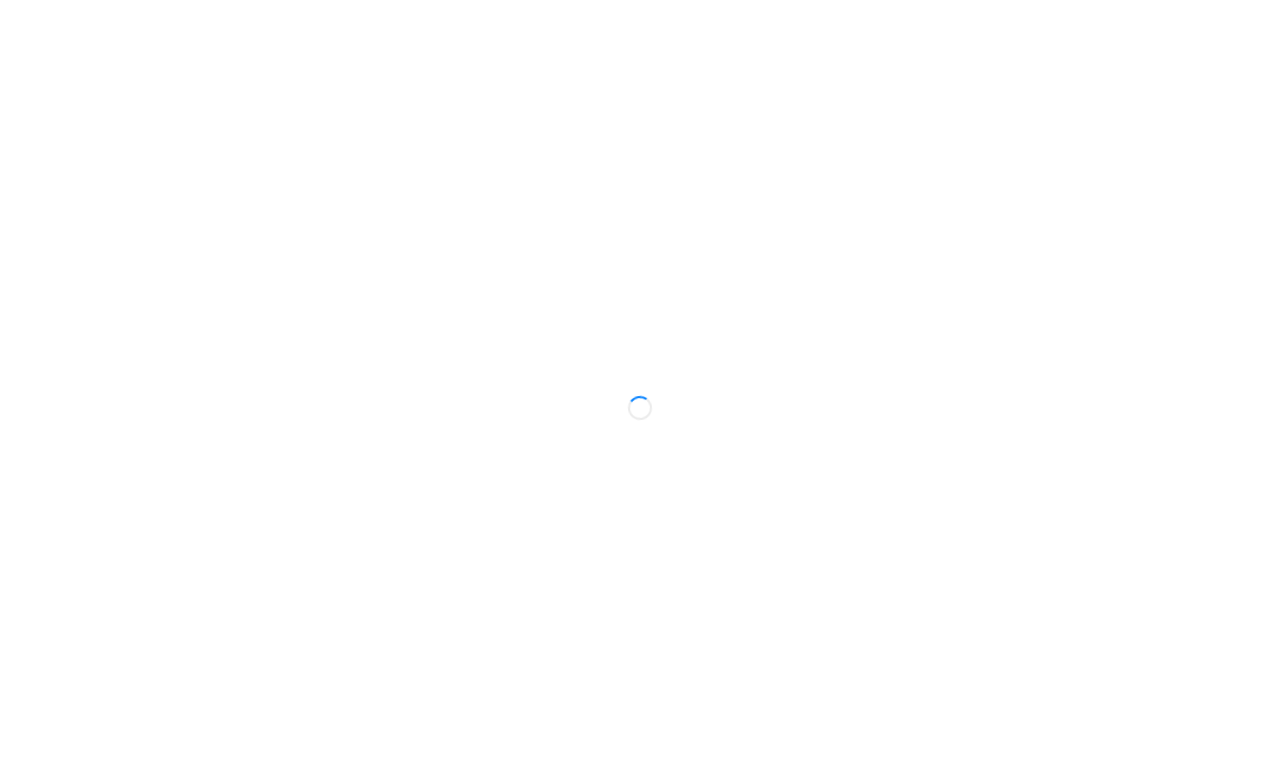
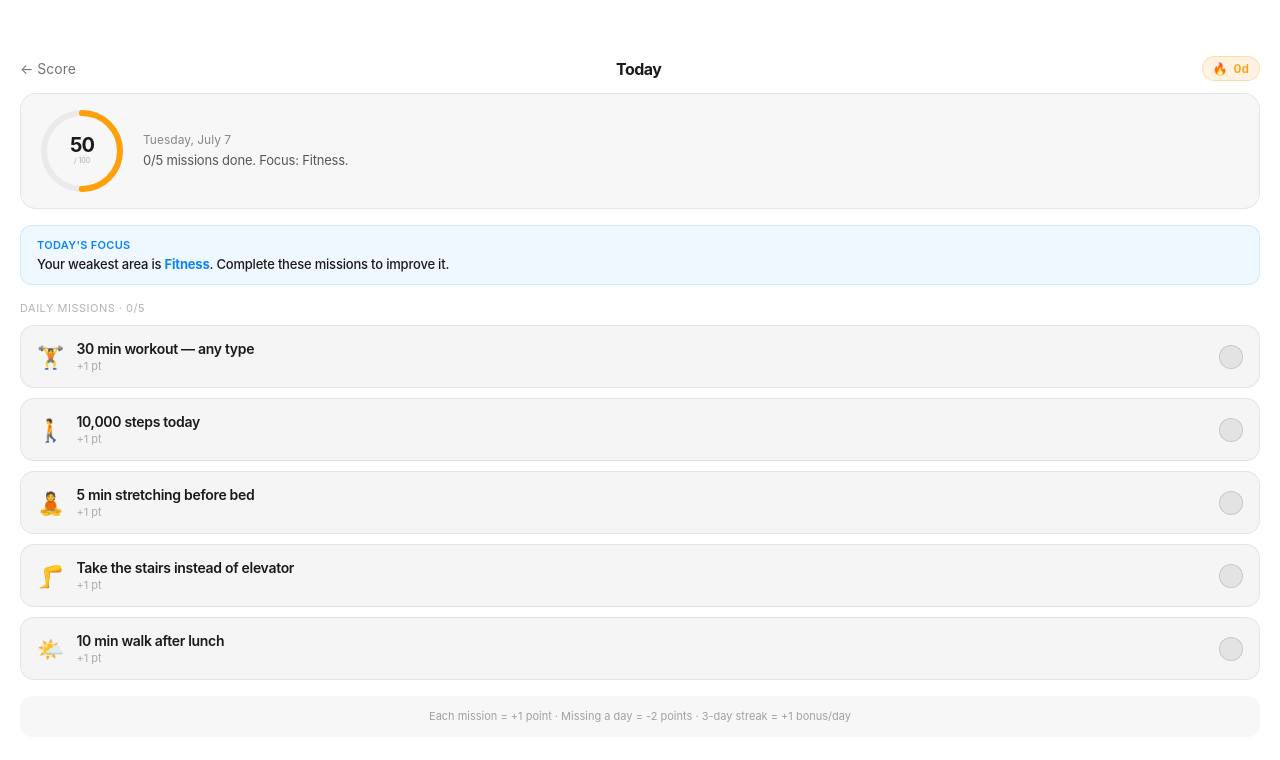
Before and after one commit to keyzersoze870/glowup-mvp, a Next.js app: page /today in a window 1280 px wide. Before the commit this address had no page. Shown: the top 760 px of the page. Built offline with nearby package versions, Linux system fonts and the light colour scheme; sample sign-in values are in the browser's storage; a web font is replaced by a local one.

Commit message:
static daily plan + score persistence

```diff
--- a/src/app/dashboard/page.tsx
+++ b/src/app/dashboard/page.tsx
@@ -256,6 +256,15 @@ export default function Dashboard() {
     setProfile(parsed)
     const result = calculateScore(parsed)
     setComputed(result)
+
+    // Save initial score if first time
+    if (!localStorage.getItem('glowup_live_score')) {
+      localStorage.setItem('glowup_live_score', JSON.stringify({
+        score: result.total,
+        lastDate: new Date().toDateString(),
+      }))
+      localStorage.setItem('glowup_score', JSON.stringify({ total: result.total }))
+    }
   }, [])
 
   if (!profile || !computed) return (
@@ -327,7 +336,7 @@ export default function Dashboard() {
           <p style={{ fontSize:13, color:'rgba(0,0,0,0.45)', letterSpacing:-0.2, lineHeight:1.5, maxWidth:280, textAlign:'center', margin:'0 auto 14px' }}>
             Start improving today by following the plan I created for you ⬇️
           </p>
-          <button onClick={() => setShowPaywall(true)}
+          <button onClick={() => router.push('/today')}
             style={{ padding:'11px 24px', background:BLUE, border:'none', borderRadius:12, color:'#FFFFFF', fontSize:13, fontWeight:600, cursor:'pointer', fontFamily:sf, letterSpacing:-0.2 }}>
             See my plan →
           </button>
@@ -364,7 +373,7 @@ export default function Dashboard() {
           })}
         </div>
 
-        <button onClick={() => setShowPaywall(true)}
+        <button onClick={() => router.push('/today')}
           style={{ width:'100%', padding:'14px', background:BLUE, border:'none', borderRadius:14, color:'#FFFFFF', fontSize:15, fontWeight:600, cursor:'pointer', fontFamily:sf, letterSpacing:-0.3, marginTop:16 }}>
           See my plan →
         </button>
--- a/src/app/today/page.tsx
+++ b/src/app/today/page.tsx
@@ -5,114 +5,191 @@ import { useRouter } from 'next/navigation'
 const sf = `-apple-system, BlinkMacSystemFont, 'SF Pro Display', 'Helvetica Neue', sans-serif`
 const BLUE = '#0A84FF'
 
-const CAT_ICONS: Record<string, string> = {
-  training: '🏋️', nutrition: '🥗', hydratation: '💧',
-  sommeil: '🌙', skincare: '✨', stress: '🧘'
-}
-const CAT_COLORS: Record<string, string> = {
-  training: '#FF9F0A', nutrition: '#30D158', hydratation: BLUE,
-  sommeil: '#BF5AF2', skincare: '#64D2FF', stress: '#FF453A'
+// ─── MISSION TEMPLATES BY WEAK CATEGORY ───
+const MISSION_BANK: Record<string, Array<{id: string, text: string, icon: string, cat: string}>> = {
+  fitness: [
+    { id:'f1', text:'30 min workout — any type', icon:'🏋️', cat:'fitness' },
+    { id:'f2', text:'10,000 steps today', icon:'🚶', cat:'fitness' },
+    { id:'f3', text:'5 min stretching before bed', icon:'🧘', cat:'fitness' },
+    { id:'f4', text:'Take the stairs instead of elevator', icon:'🦵', cat:'fitness' },
+    { id:'f5', text:'10 min walk after lunch', icon:'🌤️', cat:'fitness' },
+  ],
+  sleep: [
+    { id:'s1', text:'In bed by 10:30pm tonight', icon:'🛏️', cat:'sleep' },
+    { id:'s2', text:'No screen 30 min before bed', icon:'📵', cat:'sleep' },
+    { id:'s3', text:'No caffeine after 2pm', icon:'☕', cat:'sleep' },
+    { id:'s4', text:'7+ hours of sleep tonight', icon:'🌙', cat:'sleep' },
+    { id:'s5', text:'5 min breathing exercise before bed', icon:'🫁', cat:'sleep' },
+  ],
+  nutrition: [
+    { id:'n1', text:'Eat a balanced meal with protein + veggies', icon:'🥗', cat:'nutrition' },
+    { id:'n2', text:'No processed food today', icon:'🚫', cat:'nutrition' },
+    { id:'n3', text:'Eat a fruit or vegetable snack', icon:'🍎', cat:'nutrition' },
+    { id:'n4', text:'Cook one meal from scratch', icon:'👩‍🍳', cat:'nutrition' },
+    { id:'n5', text:'No sugary drinks today', icon:'🥤', cat:'nutrition' },
+  ],
+  water: [
+    { id:'w1', text:'Drink 8 cups of water today', icon:'💧', cat:'water' },
+    { id:'w2', text:'Start the morning with a full glass', icon:'🌅', cat:'water' },
+    { id:'w3', text:'Carry a water bottle all day', icon:'🫗', cat:'water' },
+    { id:'w4', text:'Drink a glass before each meal', icon:'🥛', cat:'water' },
+    { id:'w5', text:'Replace one soda or coffee with water', icon:'♻️', cat:'water' },
+  ],
+  stress: [
+    { id:'st1', text:'5 min meditation or deep breathing', icon:'🧘', cat:'stress' },
+    { id:'st2', text:'Write 3 things you are grateful for', icon:'📝', cat:'stress' },
+    { id:'st3', text:'Take a 10 min break with no phone', icon:'📵', cat:'stress' },
+    { id:'st4', text:'Go outside for fresh air for 15 min', icon:'🌿', cat:'stress' },
+    { id:'st5', text:'Listen to calming music for 10 min', icon:'🎵', cat:'stress' },
+  ],
+  skincare: [
+    { id:'sk1', text:'Morning skincare routine (cleanse + moisturize)', icon:'🧴', cat:'skincare' },
+    { id:'sk2', text:'Apply SPF before going outside', icon:'☀️', cat:'skincare' },
+    { id:'sk3', text:'Evening skincare routine (cleanse + treat)', icon:'✨', cat:'skincare' },
+    { id:'sk4', text:'Don\'t touch your face today', icon:'🙅', cat:'skincare' },
+    { id:'sk5', text:'Change your pillowcase', icon:'🛏️', cat:'skincare' },
+  ],
+  bmi: [
+    { id:'b1', text:'30 min of cardio (walk, run, bike)', icon:'🏃', cat:'bmi' },
+    { id:'b2', text:'Eat a high-protein meal', icon:'🍗', cat:'bmi' },
+    { id:'b3', text:'No snacking after 8pm', icon:'🕗', cat:'bmi' },
+    { id:'b4', text:'Track your meals today', icon:'📋', cat:'bmi' },
+    { id:'b5', text:'Drink water instead of snacking', icon:'💧', cat:'bmi' },
+  ],
 }
 
-function getHour() { return new Date().getHours() }
-function isMorning() { return getHour() < 14 }
-function isEvening() { return getHour() >= 18 }
+// ─── SCORE PERSISTENCE ───
+function getStoredScore(): { score: number, lastDate: string } {
+  const raw = localStorage.getItem('glowup_live_score')
+  if (raw) return JSON.parse(raw)
+  // First time: use onboarding score
+  const onboardingScore = localStorage.getItem('glowup_score')
+  if (onboardingScore) {
+    const parsed = JSON.parse(onboardingScore)
+    return { score: parsed.total || 50, lastDate: new Date().toDateString() }
+  }
+  return { score: 50, lastDate: new Date().toDateString() }
+}
+
+function saveScore(score: number) {
+  localStorage.setItem('glowup_live_score', JSON.stringify({
+    score: Math.max(0, Math.min(100, score)),
+    lastDate: new Date().toDateString(),
+  }))
+}
+
+function applyDayPenalty(stored: { score: number, lastDate: string }): number {
+  const today = new Date().toDateString()
+  if (stored.lastDate === today) return stored.score
+  // Days missed = penalty
+  const last = new Date(stored.lastDate)
+  const now = new Date()
+  const diffDays = Math.floor((now.getTime() - last.getTime()) / (1000 * 60 * 60 * 24))
+  const penalty = Math.min(diffDays * 2, 15) // Max -15 for missing days
+  const newScore = Math.max(0, stored.score - penalty)
+  saveScore(newScore)
+  return newScore
+}
 
 export default function TodayPage() {
   const router = useRouter()
   const [profile, setProfile] = useState<any>(null)
-  const [score, setScore] = useState<any>(null)
-  const [missions, setMissions] = useState<any[]>([])
-  const [messageMatin, setMessageMatin] = useState('')
+  const [weakest, setWeakest] = useState('fitness')
+  const [missions, setMissions] = useState<typeof MISSION_BANK['fitness']>([])
   const [checked, setChecked] = useState<Record<string, boolean>>({})
-  const [liveScore, setLiveScore] = useState(0)
+  const [liveScore, setLiveScore] = useState(50)
   const [streak, setStreak] = useState(0)
-  const [loading, setLoading] = useState(true)
   const [scoreVariation, setScoreVariation] = useState(0)
-  const [eveningMessage, setEveningMessage] = useState('')
 
   useEffect(() => {
     const p = localStorage.getItem('glowup_profile')
-    const s = localStorage.getItem('glowup_score')
+    if (!p) { router.push('/onboarding'); return }
+    const parsed = JSON.parse(p)
+    setProfile(parsed)
+
+    // Calculate weakest from profile
+    const calculateWeakest = () => {
+      const scores: Record<string, number> = {
+        fitness: parsed.sport === '5+' ? 20 : parsed.sport === '3-4' ? 15 : parsed.sport === '1-2' ? 8 : 0,
+        sleep: parsed.sleep === '7-8' ? 18 : parsed.sleep === '8+' ? 14 : parsed.sleep === '5-6' ? 6 : 0,
+        nutrition: parsed.nutrition === 'excellent' ? 18 : parsed.nutrition === 'good' ? 14 : parsed.nutrition === 'average' ? 7 : 0,
+        water: parsed.eau === '2+' ? 12 : parsed.eau === '1.5-2' ? 9 : parsed.eau === '1-1.5' ? 4 : 0,
+        stress: parsed.stress === 'low' ? 14 : parsed.stress === 'moderate' ? 10 : parsed.stress === 'high' ? 4 : 0,
+        skincare: parsed.skincare === 'complete' ? 10 : parsed.skincare === 'basic' ? 5 : 0,
+      }
+      const maxes: Record<string, number> = { fitness:20, sleep:18, nutrition:18, water:12, stress:14, skincare:10 }
+      let w = 'fitness', wr = 1
+      for (const [k, v] of Object.entries(scores)) {
+        const r = v / maxes[k]
+        if (r < wr) { wr = r; w = k }
+      }
+      return w
+    }
+
+    const weak = calculateWeakest()
+    setWeakest(weak)
+
+    // Load missions for weakest category
+    const todayMissions = MISSION_BANK[weak] || MISSION_BANK.fitness
+    setMissions(todayMissions)
+
+    // Load score with day penalty
+    const stored = getStoredScore()
+    const currentScore = applyDayPenalty(stored)
+    setLiveScore(currentScore)
+
+    // Load streak
     const st = localStorage.getItem('glowup_streak')
-    const todayMissions = localStorage.getItem('glowup_missions_today')
-    const todayDate = localStorage.getItem('glowup_missions_date')
-    const today = new Date().toDateString()
-    const yesterdayCompleted = Number(localStorage.getItem('glowup_completed_yesterday') || 0)
-
-    if (!p || !s) { router.push('/onboarding'); return }
-
-    const parsedProfile = JSON.parse(p)
-    const parsedScore = JSON.parse(s)
-    setProfile(parsedProfile)
-    setScore(parsedScore)
-    setLiveScore(parsedScore.total)
     setStreak(st ? Number(st) : 0)
 
-    // Charger missions du jour ou en générer de nouvelles
-    if (todayMissions && todayDate === today) {
-      setMissions(JSON.parse(todayMissions))
-      setMessageMatin(localStorage.getItem('glowup_message_matin') || '')
-      setLoading(false)
+    // Restore today's checked missions
+    const savedChecked = localStorage.getItem('glowup_checked_today')
+    const savedDate = localStorage.getItem('glowup_checked_date')
+    if (savedChecked && savedDate === new Date().toDateString()) {
+      setChecked(JSON.parse(savedChecked))
     } else {
-      // Générer nouvelles missions
-      fetch('/api/daily-missions', {
-        method: 'POST',
-        headers: { 'Content-Type': 'application/json' },
-        body: JSON.stringify({ profile: parsedProfile, score: parsedScore, completedYesterday: yesterdayCompleted })
-      }).then(r => r.json()).then(data => {
-        if (data.success) {
-          setMissions(data.missions)
-          setMessageMatin(data.message_matin)
-          localStorage.setItem('glowup_missions_today', JSON.stringify(data.missions))
-          localStorage.setItem('glowup_missions_date', today)
-          localStorage.setItem('glowup_message_matin', data.message_matin)
-        }
-        setLoading(false)
-      }).catch(() => setLoading(false))
-    }
-
-    // Restaurer état des cases cochées
-    const savedChecked = localStorage.getItem('glowup_checked_today')
-    if (savedChecked && todayDate === today) {
-      setChecked(JSON.parse(savedChecked))
+      // New day, reset checks
+      localStorage.removeItem('glowup_checked_today')
     }
   }, [])
 
-  const toggleMission = (id: string, points: number) => {
+  const toggleMission = (id: string) => {
     const newChecked = { ...checked, [id]: !checked[id] }
     setChecked(newChecked)
     localStorage.setItem('glowup_checked_today', JSON.stringify(newChecked))
+    localStorage.setItem('glowup_checked_date', new Date().toDateString())
 
-    // Score monte/descend en temps réel
-    const delta = newChecked[id] ? points : -points
-    setLiveScore(s => Math.max(0, Math.min(100, s + delta)))
+    const delta = newChecked[id] ? 1 : -1
+    const newScore = Math.max(0, Math.min(100, liveScore + delta))
+    setLiveScore(newScore)
     setScoreVariation(v => v + delta)
+    saveScore(newScore)
 
-    // Message du soir après avoir tout coché
+    // Check if all done
     const doneCount = Object.values(newChecked).filter(Boolean).length
     if (doneCount === missions.length) {
-      setEveningMessage('Toutes tes missions complétées 🎉 Ton score a progressé aujourd\'hui.')
-      // Sauvegarder streak
       const newStreak = streak + 1
       setStreak(newStreak)
       localStorage.setItem('glowup_streak', String(newStreak))
-      localStorage.setItem('glowup_completed_yesterday', String(doneCount))
     }
   }
 
   const doneCount = Object.values(checked).filter(Boolean).length
-  const totalPoints = missions.reduce((acc, m) => acc + (checked[m.id] ? m.points : 0), 0)
+  const allDone = doneCount === missions.length && missions.length > 0
 
-  if (!profile || !score) return (
+  if (!profile) return (
     <div style={{ height:'100svh', background:'#FFFFFF', display:'flex', alignItems:'center', justifyContent:'center' }}>
-      <div style={{ width:24, height:24, border:`2px solid rgba(0,0,0,0.08)`, borderTopColor:BLUE, borderRadius:'50%', animation:'spin 0.8s linear infinite' }} />
+      <div style={{ width:24, height:24, border:'2px solid rgba(0,0,0,0.08)', borderTopColor:BLUE, borderRadius:'50%', animation:'spin 0.8s linear infinite' }} />
       <style>{`@keyframes spin{to{transform:rotate(360deg)}}`}</style>
     </div>
   )
 
   const scoreColor = liveScore >= 70 ? '#30D158' : liveScore >= 45 ? '#FF9F0A' : '#FF453A'
   const circumference = 2 * Math.PI * 38
+  const weakLabels: Record<string, string> = {
+    fitness: 'Fitness', sleep: 'Sleep', nutrition: 'Nutrition',
+    water: 'Hydration', stress: 'Stress', skincare: 'Skincare', bmi: 'BMI'
+  }
 
   return (
     <main style={{ height:'100svh', background:'#FFFFFF', fontFamily:sf, overflow:'hidden', display:'flex', flexDirection:'column' }}>
@@ -123,16 +200,16 @@ export default function TodayPage() {
           style={{ background:'none', border:'none', color:'rgba(0,0,0,0.55)', fontSize:14, cursor:'pointer', fontFamily:sf }}>
           ← Score
         </button>
-        <span style={{ fontSize:16, fontWeight:700, color:'#1A1A1A', letterSpacing:-0.5 }}>Aujourd'hui</span>
+        <span style={{ fontSize:16, fontWeight:700, color:'#1A1A1A', letterSpacing:-0.5 }}>Today</span>
         <div style={{ display:'flex', alignItems:'center', gap:6, background:'rgba(255,149,10,0.12)', border:'0.5px solid rgba(255,149,10,0.25)', padding:'4px 10px', borderRadius:20 }}>
           <span style={{ fontSize:12 }}>🔥</span>
-          <span style={{ fontSize:12, fontWeight:600, color:'#FF9F0A' }}>{streak}j</span>
+          <span style={{ fontSize:12, fontWeight:600, color:'#FF9F0A' }}>{streak}d</span>
         </div>
       </nav>
 
       <div style={{ flex:1, overflowY:'auto', padding:'0 20px 40px' }}>
 
-        {/* SCORE DU JOUR */}
+        {/* SCORE + DATE */}
         <div style={{ display:'flex', alignItems:'center', gap:16, padding:'12px 16px', background:'rgba(0,0,0,0.03)', border:'0.5px solid rgba(0,0,0,0.07)', borderRadius:16, marginBottom:16 }}>
           <svg width={90} height={90} viewBox="0 0 90 90">
             <circle cx="45" cy="45" r="38" fill="none" stroke="rgba(0,0,0,0.05)" strokeWidth="6"/>
@@ -157,80 +234,76 @@ export default function TodayPage() {
               </div>
             )}
             <p style={{ fontSize:13, color:'rgba(0,0,0,0.65)', lineHeight:1.4, letterSpacing:-0.2 }}>
-              {messageMatin || (loading ? 'Generating your missions...' : 'Prêt pour aujourd\'hui ?')}
+              {allDone
+                ? 'All missions complete 🎉 Great job today!'
+                : `${doneCount}/${missions.length} missions done. Focus: ${weakLabels[weakest]}.`}
             </p>
-            {totalPoints > 0 && (
-              <p style={{ fontSize:11, color:BLUE, marginTop:4, fontWeight:600 }}>+{totalPoints} pts gagnés aujourd'hui</p>
-            )}
           </div>
         </div>
 
-        {/* MISSIONS DU JOUR */}
+        {/* FOCUS AREA */}
+        <div style={{ padding:'12px 16px', background:'rgba(10,132,255,0.06)', border:'0.5px solid rgba(10,132,255,0.15)', borderRadius:12, marginBottom:16 }}>
+          <p style={{ fontSize:11, color:BLUE, fontWeight:600, letterSpacing:0.3, textTransform:'uppercase', marginBottom:4 }}>Today's focus</p>
+          <p style={{ fontSize:13, color:'#1A1A1A', fontWeight:500, letterSpacing:-0.2 }}>
+            Your weakest area is <span style={{ color:BLUE, fontWeight:700 }}>{weakLabels[weakest]}</span>. Complete these missions to improve it.
+          </p>
+        </div>
+
+        {/* MISSIONS */}
         <p style={{ fontSize:11, color:'rgba(0,0,0,0.3)', letterSpacing:0.5, textTransform:'uppercase', marginBottom:10 }}>
-          Missions du jour · {doneCount}/{missions.length}
+          Daily missions · {doneCount}/{missions.length}
         </p>
 
-        {loading ? (
         <div style={{ display:'flex', flexDirection:'column', gap:10 }}>
-            {[1,2,3].map(i => (
-              <div key={i} style={{ height:72, background:'rgba(0,0,0,0.03)', borderRadius:14, animation:'pulse 1.5s ease-in-out infinite' }} />
-            ))}
+          {missions.map(m => {
+            const done = checked[m.id]
+            return (
+              <button key={m.id} onClick={() => toggleMission(m.id)}
+                style={{
+                  width:'100%', background: done ? 'rgba(48,209,88,0.08)' : 'rgba(0,0,0,0.04)',
+                  border:`0.5px solid ${done ? 'rgba(48,209,88,0.2)' : 'rgba(0,0,0,0.07)'}`,
+                  borderRadius:14, padding:'14px 16px', display:'flex', alignItems:'center', gap:12,
+                  cursor:'pointer', fontFamily:sf, transition:'all 0.15s', textAlign:'left',
+                }}>
+                <span style={{ fontSize:22, flexShrink:0 }}>{m.icon}</span>
+                <div style={{ flex:1 }}>
+                  <p style={{ fontSize:14, fontWeight:600, color: done ? 'rgba(0,0,0,0.35)' : '#1A1A1A', letterSpacing:-0.3, textDecoration: done ? 'line-through' : 'none' }}>{m.text}</p>
+                  <p style={{ fontSize:11, color:'rgba(0,0,0,0.3)', marginTop:2 }}>+1 pt</p>
                 </div>
-        ) : (
-          <div style={{ display:'flex', flexDirection:'column', gap:10 }}>
-            {missions.map((m: any) => {
-              const done = checked[m.id]
-              const color = CAT_COLORS[m.categorie] || BLUE
-              return (
-                <button key={m.id} onClick={() => toggleMission(m.id, m.points)}
-                  style={{ width:'100%', background: done ? `rgba(${color === '#30D158' ? '48,209,88' : color === BLUE ? '10,132,255' : color === '#FF9F0A' ? '255,159,10' : color === '#BF5AF2' ? '191,90,242' : color === '#64D2FF' ? '100,210,255' : '255,69,58'},0.08)` : 'rgba(0,0,0,0.04)', border:`0.5px solid ${done ? color + '33' : 'rgba(0,0,0,0.07)'}`, borderRadius:14, padding:'14px 16px', display:'flex', alignItems:'center', gap:12, cursor:'pointer', fontFamily:sf, transition:'all 0.15s', textAlign:'left' }}>
-                  <span style={{ fontSize:22, flexShrink:0 }}>{CAT_ICONS[m.categorie] || '⚡'}</span>
-                  <div style={{ flex:1 }}>
-                    <p style={{ fontSize:14, fontWeight:600, color: done ? 'rgba(0,0,0,0.45)' : '#fff', letterSpacing:-0.3, textDecoration: done ? 'line-through' : 'none', marginBottom:2 }}>{m.texte}</p>
-                    <p style={{ fontSize:11, color: done ? 'rgba(0,0,0,0.2)' : 'rgba(0,0,0,0.35)' }}>+{m.points} pts</p>
-                  </div>
-                  <div style={{ width:24, height:24, borderRadius:'50%', background: done ? color : 'rgba(0,0,0,0.07)', border:`0.5px solid ${done ? color : 'rgba(0,0,0,0.12)'}`, display:'flex', alignItems:'center', justifyContent:'center', flexShrink:0, transition:'all 0.15s' }}>
-                    {done && <span style={{ fontSize:13, color:'#000', fontWeight:700 }}>✓</span>}
+                <div style={{
+                  width:24, height:24, borderRadius:'50%',
+                  background: done ? '#30D158' : 'rgba(0,0,0,0.07)',
+                  border:`0.5px solid ${done ? '#30D158' : 'rgba(0,0,0,0.12)'}`,
+                  display:'flex', alignItems:'center', justifyContent:'center', flexShrink:0,
+                  transition:'all 0.15s',
+                }}>
+                  {done && <span style={{ fontSize:13, color:'#fff', fontWeight:700 }}>✓</span>}
                 </div>
               </button>
             )
           })}
         </div>
-        )}
 
-        {/* MESSAGE SOIR / FÉLICITATIONS */}
-        {eveningMessage && (
+        {/* ALL DONE MESSAGE */}
+        {allDone && (
           <div style={{ marginTop:16, padding:'16px', background:'rgba(48,209,88,0.08)', border:'0.5px solid rgba(48,209,88,0.2)', borderRadius:16, textAlign:'center' }}>
             <p style={{ fontSize:24, marginBottom:8 }}>🎉</p>
-            <p style={{ fontSize:14, fontWeight:600, color:'#30D158', letterSpacing:-0.3, marginBottom:4 }}>Journée parfaite !</p>
-            <p style={{ fontSize:13, color:'rgba(0,0,0,0.55)', lineHeight:1.5 }}>{eveningMessage}</p>
+            <p style={{ fontSize:14, fontWeight:600, color:'#30D158', letterSpacing:-0.3, marginBottom:4 }}>Perfect day!</p>
+            <p style={{ fontSize:13, color:'rgba(0,0,0,0.55)', lineHeight:1.5 }}>Come back tomorrow to keep your streak going. Missing a day costs you -2 points.</p>
           </div>
         )}
 
-        {/* HISTORIQUE RAPIDE — 7 derniers scores */}
-        <div style={{ marginTop:20 }}>
-          <p style={{ fontSize:11, color:'rgba(0,0,0,0.3)', letterSpacing:0.5, textTransform:'uppercase', marginBottom:10 }}>Progression</p>
-          <div style={{ background:'rgba(0,0,0,0.03)', border:'0.5px solid rgba(0,0,0,0.07)', borderRadius:14, padding:'16px', display:'flex', alignItems:'flex-end', gap:6, height:80 }}>
-            {[score.total - 8, score.total - 5, score.total - 6, score.total - 3, score.total - 4, score.total - 1, liveScore].map((s, i) => {
-              const h = Math.max(8, (Math.max(0, s) / 100) * 48)
-              const isToday = i === 6
-              return (
-                <div key={i} style={{ flex:1, display:'flex', flexDirection:'column', alignItems:'center', gap:4 }}>
-                  <div style={{ width:'100%', height:h, background: isToday ? scoreColor : 'rgba(0,0,0,0.12)', borderRadius:4, transition:'height 0.3s ease', minHeight:4 }} />
-                  <span style={{ fontSize:8, color: isToday ? scoreColor : 'rgba(0,0,0,0.25)' }}>
-                    {isToday ? 'today' : ['M','T','W','T','F','S'][i]}
-                  </span>
-                </div>
-              )
-            })}
-          </div>
+        {/* SCORE TIP */}
+        <div style={{ marginTop:16, padding:'12px 16px', background:'rgba(0,0,0,0.03)', borderRadius:12 }}>
+          <p style={{ fontSize:11, color:'rgba(0,0,0,0.35)', lineHeight:1.5, textAlign:'center' }}>
+            Each mission = +1 point · Missing a day = -2 points · 3-day streak = +1 bonus/day
+          </p>
         </div>
 
       </div>
 
       <style>{`
         @keyframes spin { to { transform: rotate(360deg) } }
-        @keyframes pulse { 0%,100%{opacity:0.4} 50%{opacity:0.8} }
         ::-webkit-scrollbar { display: none; }
         * { box-sizing:border-box; margin:0; padding:0; }
       `}</style>
```
Lines whose indentation alone changed are shown as unchanged.
